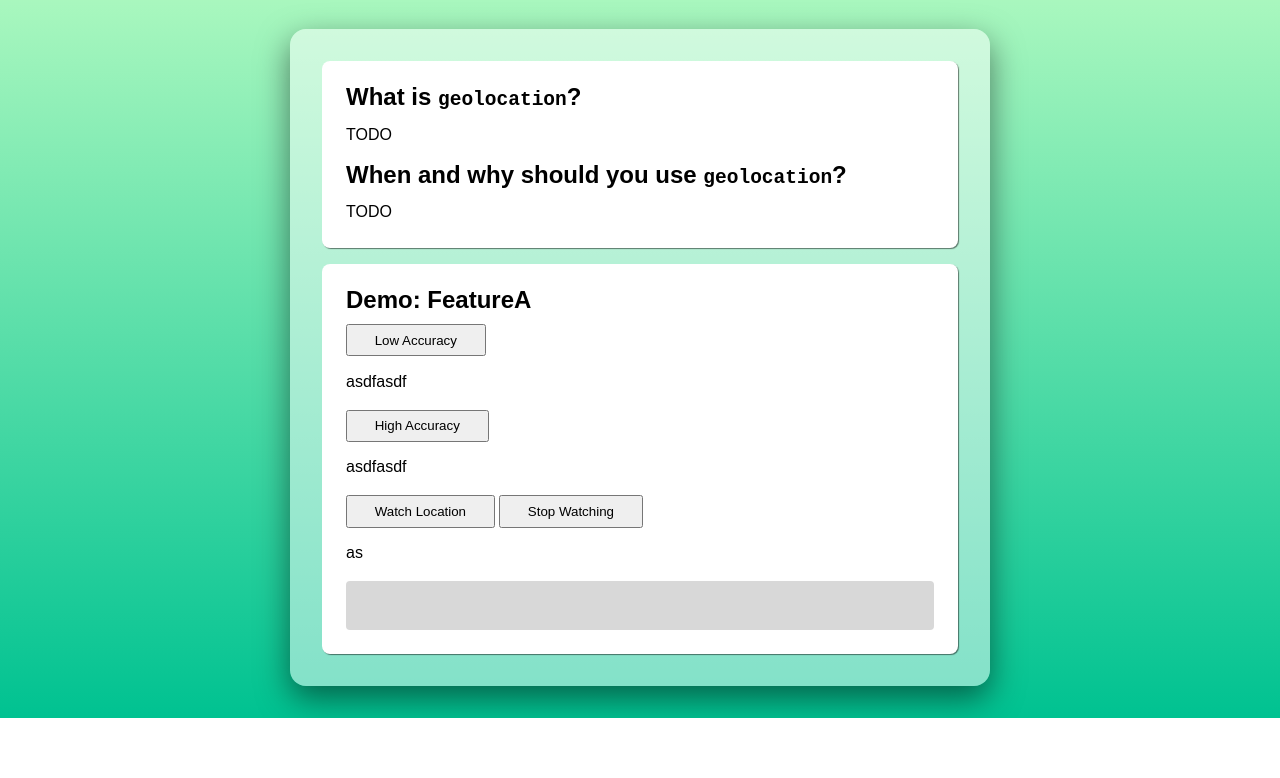
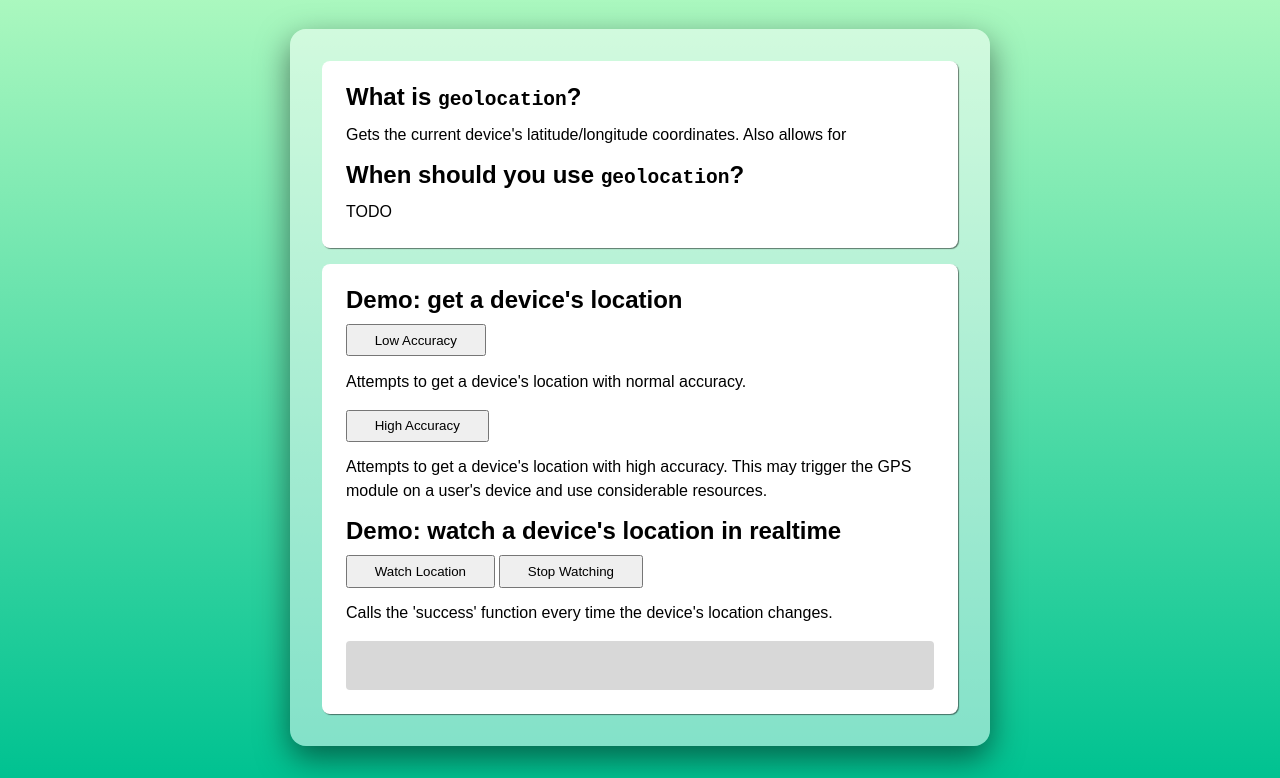
Before and after one commit to bmbruno/js-does-that, a plain HTML site: page examples/geolocation.html in a window 1280 px wide. Shown: the part 107-885 px from the top of the page. Before the commit the page ends 825 px from the top, so only its background shows below. Drawn offline with Linux system fonts and the light colour scheme.

Commit message:
Formatting updates. Added descriptions to geolocation example.

```diff
--- a/examples/base/main.css
+++ b/examples/base/main.css
@@ -42,11 +42,13 @@ span.code { background-color: #e4e4e4; padding: 4px 8px; border-radius: 4px; }
 
 header, .content { max-width: 700px; margin: 0 auto; }
 header { margin: 2em auto 0 auto; text-align: center; }
-.content { background-color: rgba(255, 255, 255, 0.5); margin: 2em auto; padding: 2em; border-radius: 16px; box-shadow: 0 12px 32px rgb(0, 0, 0, 0.5); }
+.content { background-color: rgba(255, 255, 255, 0.5); margin: 2em auto; padding: 2em; border-radius: 16px; box-shadow: 0 12px 32px rgb(0, 0, 0, 0.5); max-width: 95%; }
 
 .card { margin: 0 0 1em 0; background-color: #FFF; box-shadow: 1px 1px 1px rgba(0,0,0,0.5); padding: 1.5em; border-radius: 8px; }
 .card:last-of-type { margin-bottom: 0; }
 .card button { padding: 0.5em 2em; margin-bottom: 1em; cursor: pointer; }
+.card button:hover { box-shadow: 1px 1px 1px #454545; }
+.card button:active { position: relative; top: 1; left: 1; box-shadow: none; }
 .card p { margin: 0 0 1em 0; }
 .card p:last-of-type { margin: 0 0 0 0; }
 .card ul { margin: 1em 0 0 0; }
@@ -54,3 +56,8 @@ header { margin: 2em auto 0 auto; text-align: center; }
 .card li:last-of-type { margin-bottom: 0; }
 .card .output { background-color: rgb(216, 216, 216); margin: 1em 0 0 0; padding: 1.5em 1em; border-radius: 4px; }
 .card .output.code { font-family: monospace; font-size: 1.25em;}
+
+@media (min-width: 48em)
+{
+   .content { max-width: 700px }
+}
--- a/examples/geolocation.html
+++ b/examples/geolocation.html
@@ -3,6 +3,7 @@
         <title>JavaScript Does THAT!? Examples</title>
         <link href="base/main.css" type="text/css" rel="stylesheet" />
         <script type="text/javascript" src="base/demo.js"></script>
+        <meta name="viewport" content="width=device-width, initial-scale=1.0">
     </head>
 
     <body>
@@ -15,25 +16,30 @@
         <div class="content">
 
             <div class="card">
+
                 <h2>What is <span class="mono">geolocation</span>?</h2>
+                <p>Gets the current device's latitude/longitude coordinates. Also allows for </p>
+
+                <h2>When should you use <span class="mono">geolocation</span>?</h2>
                 <p>TODO</p>
 
-                <h2>When and why should you use <span class="mono">geolocation</span>?</h2>
-                <p>TODO</p>
             </div>
 
             <div class="card">
-                <h2>Demo: FeatureA</h2>
+
+                <h2>Demo: get a device's location</h2>
 
                 <button type="button" onclick="getLocation();">Low Accuracy</button>
-                <p>asdfasdf</p>
+                <p>Attempts to get a device's location with normal accuracy.</p>
 
                 <button type="button" onclick="getLocationAccurate();">High Accuracy</button>
-                <p>asdfasdf</p>
+                <p>Attempts to get a device's location with high accuracy. This may trigger the GPS module on a user's device and use considerable resources.</p>
+
+                <h2>Demo: watch a device's location in realtime</h2>
 
                 <button type="button" onclick="watchLocation();">Watch Location</button>
                 <button type="button" onclick="stopWatching();">Stop Watching</button>
-                <p>as</p>
+                <p>Calls the 'success' function every time the device's location changes.</p>
 
                 <div id="Console" class="output code"></div>
 
```
Also changed, not shown: examples/_default.html (+1 -0 lines).
